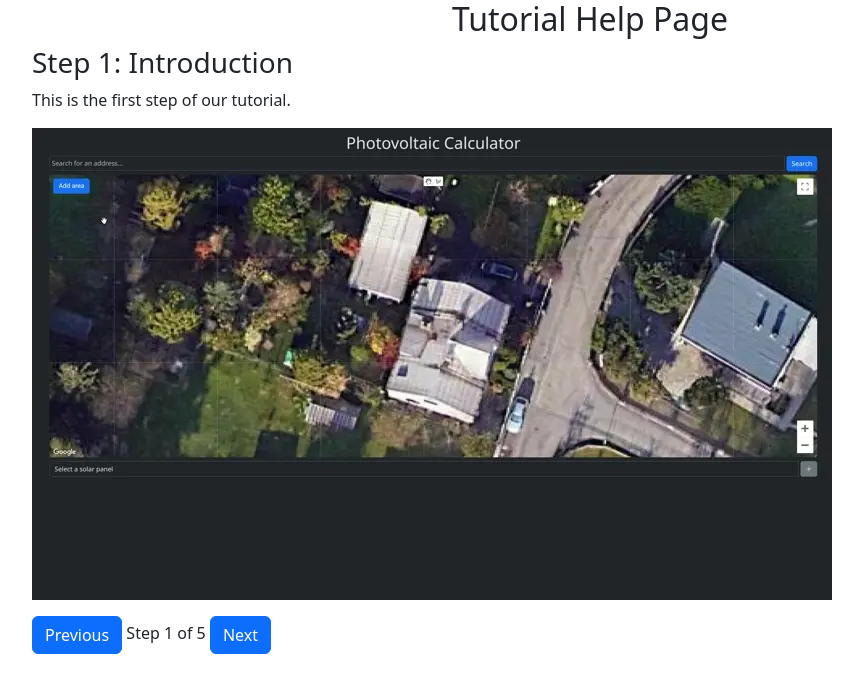
After one commit to tomc02/pv-designer, a Django app: page /help_page/ in a window 1280 px wide. The commit adds this page. Shown: the top 693 px of the page, without its empty margins (50-913 px from the left). Run offline with Django 4.2, Linux system fonts and the light colour scheme; some libraries are stand-ins or nearby versions.

Commit message:
Help page

```diff
--- a/pv_designer/pv_designer/urls.py
+++ b/pv_designer/pv_designer/urls.py
@@ -35,4 +35,5 @@ urlpatterns = [
     path('add_solar_panel/', views.add_solar_panel, name='add_solar_panel'),
     path('get_solar_panels/', views.get_solar_panels, name='get_solar_panels'),
     path('api/google-maps-js', views.google_maps_js, name='google-maps-js'),
+    path('help_page/', views.help_page, name='help_page')
 ]
--- /dev/null
+++ b/pv_designer/web_pv_designer/templates/help_page.html
@@ -0,0 +1,71 @@
+{% extends 'empty_base.html' %}
+{% load static %}
+
+{% block title %}Tip{% endblock %}
+
+{% block head %}
+    <style>
+
+    </style>
+{% endblock %}
+{% block content %}
+<div class="container">
+    <h2 class="text-center">Tutorial Help Page</h2>
+    <div id="tutorialSteps">
+        <div class="step-content active" data-step="1">
+            <h3>Step 1: Introduction</h3>
+            <p>This is the first step of our tutorial.</p>
+            <img src="{% static 'gifs/tip.webp' %}" alt="Step 1" class="img-fluid">
+        </div>
+        <div class="step-content" data-step="2">
+            <h3>Step 2: Getting Started</h3>
+            <p>Here's how you get started with our application.</p>
+            <img src="{% static 'gifs/tip.webp' %}" alt="Step 2" class="img-fluid">
+        </div>
+        <div class="step-content" data-step="3">
+            <h3>Step 3: Feature Usage</h3>
+            <p>Learn how to use this feature in this step.</p>
+            <img src="{% static 'gifs/tip.webp' %}" alt="Step 3" class="img-fluid">
+        </div>
+        <div class="step-content" data-step="4">
+            <h3>Step 4: Advanced Features</h3>
+            <p>This step covers some of the advanced features.</p>
+            <img src="{% static 'gifs/tip.webp' %}" alt="Step 4" class="img-fluid">
+        </div>
+        <div class="step-content" data-step="5">
+            <h3>Step 5: Conclusion</h3>
+            <p>Congratulations! You've completed our tutorial.</p>
+            <img src="{% static 'gifs/tip.webp' %}" alt="Step 5" class="img-fluid">
+        </div>
+    </div>
+    <div class="navigation mt-3">
+        <button class="btn btn-primary" onclick="changeStep(-1)">Previous</button>
+        <span class="step-counter">Step <span id="currentStep">1</span> of 5</span>
+        <button class="btn btn-primary" onclick="changeStep(1)">Next</button>
+    </div>
+</div>
+<script>
+   let currentStep = 1;
+    const totalSteps = 5;
+
+    function showStep(step) {
+        $('.step-content').removeClass('active').hide();
+        $(`[data-step="${step}"]`).addClass('active').show();
+        $('#currentStep').text(step); // Update step counter
+    }
+
+    function changeStep(direction) {
+        currentStep += direction;
+        if (currentStep < 1) {
+            currentStep = 1;
+        } else if (currentStep > totalSteps) {
+            currentStep = totalSteps;
+        }
+        showStep(currentStep);
+    }
+
+    $(document).ready(function() {
+        showStep(currentStep);
+    });
+</script>
+{% endblock %}
--- a/pv_designer/web_pv_designer/views.py
+++ b/pv_designer/web_pv_designer/views.py
@@ -200,3 +200,7 @@ def google_maps_js(request):
     google_maps_js_url = f"https://maps.googleapis.com/maps/api/js?key={api_key}&libraries=drawing,places"
     response = requests.get(google_maps_js_url)
     return HttpResponse(response.content, content_type="application/javascript")
+
+
+def help_page(request):
+    return render(request, 'help_page.html')
```
Also changed, not shown: pv_designer/web_pv_designer/templates/map.html (+32 -5 lines).
